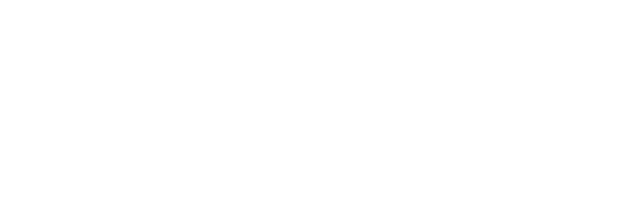
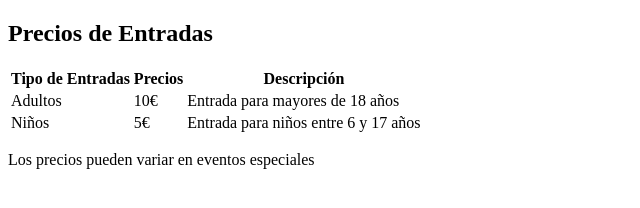
Before and after one commit to ainohasantos-beep/museo-Ainhoa, a plain HTML site: page precios.html in a window 1280 px wide. Shown: the whole page, without its empty margins (0-640 px from the left). Drawn offline with Linux system fonts and the light colour scheme.

Commit message:
index.html precios.html

```diff
--- a/precios.html
+++ b/precios.html
@@ -0,0 +1,29 @@
+<!DOCTYPE html>
+<html lang="es">
+<head>
+    <meta charset="UTF-8">
+    <meta name="viewport" content="width=device-width, initial-scale=1.0">
+    <title>Document</title>
+</head>
+<body>
+    <h2>Precios de Entradas</h2>
+    <table>
+        <tr>
+            <th>Tipo de Entradas</th>
+            <th>Precios</th>
+            <th>Descripción</th>
+        </tr>
+        <tr>
+            <td>Adultos</td>
+            <td>10€</td>
+            <td>Entrada para mayores de 18 años</td>
+        </tr>
+        <tr>
+        <td>Niños</td>
+        <td>5€</td>
+        <td>Entrada para niños entre 6 y 17 años</td>
+        </tr>
+    </table>
+    <p>Los precios pueden variar en eventos especiales</p>
+</body>
+</html>
```
Also changed, not shown: index.html (+1 -1 lines), exposicion1.jpg (added), exposicion2.jpg (added).
